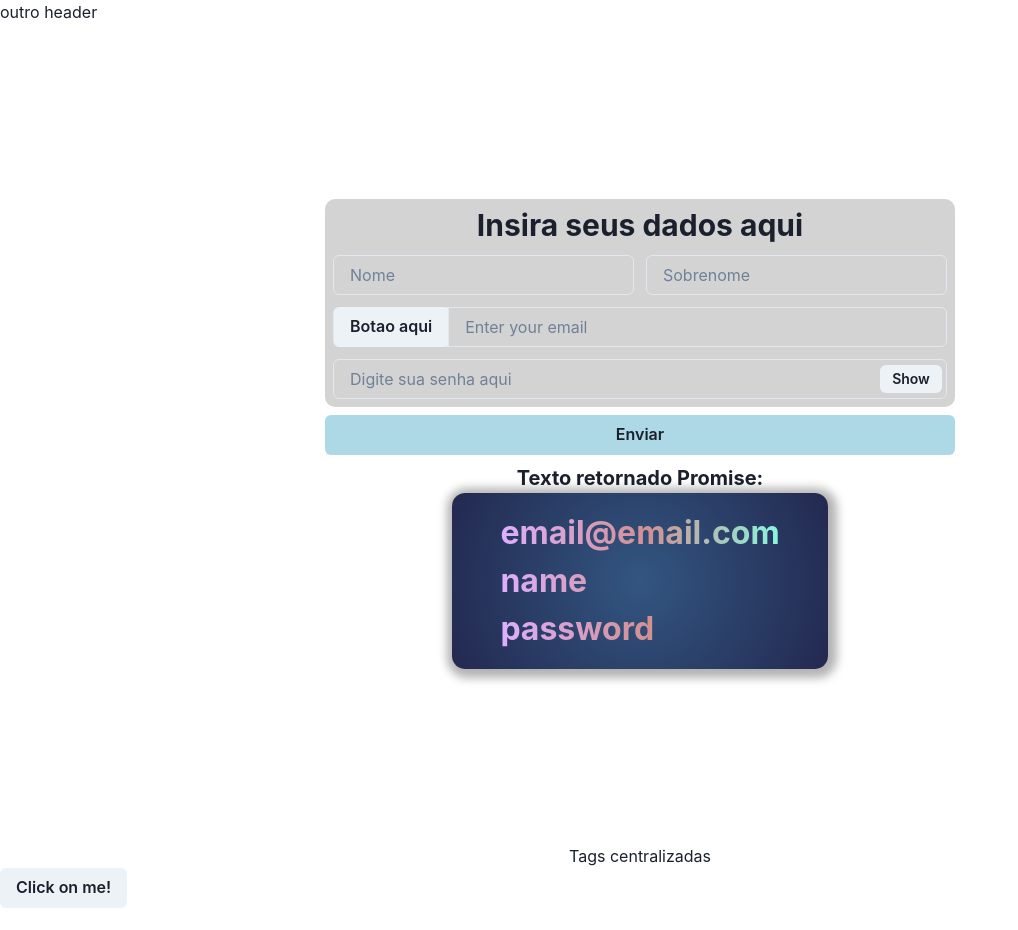
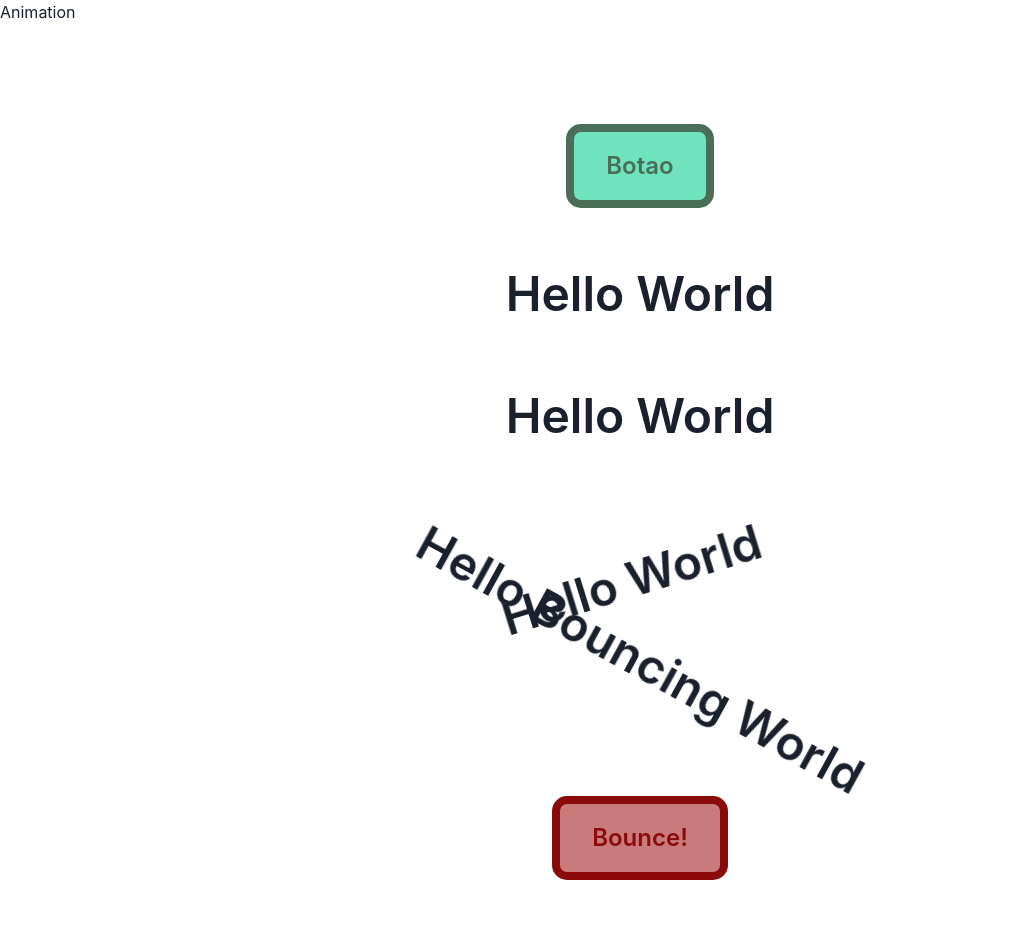
Before and after one commit to joseCarlosAndrade/react-study, a React (Create React App) app: page /animations in a window 1280 px wide. Shown: the top 930 px of the page, without its empty margins (0-1018 px from the left). After the commit the page ends 880 px from the top, so only its background shows below. Built offline with nearby package versions, Linux system fonts and the light colour scheme.

Commit message:
animations]

```diff
--- a/package.json
+++ b/package.json
@@ -16,6 +16,7 @@
     "framer-motion": "^10.18.0",
     "react": "^18.2.0",
     "react-dom": "^18.2.0",
+    "react-router-dom": "^6.22.0",
     "react-scripts": "^5.0.1",
     "styled-components": "^6.1.8",
     "typescript": "^4.9.5",
--- a/src/App.tsx
+++ b/src/App.tsx
@@ -3,23 +3,11 @@
 // import './App.css';
 // import { Cards } from './components/Cards';
 // import { Headers } from './components/Header/Header';
-import { Layout } from './components/Layout';
-import { PasswordField } from './components/PasswordField';
-import { GridComponent } from './components/GridPlaying';
-import { UserAuthentication } from './components/UserAuthentication'
+
 import React from 'react' // para React.Fragment, que eh o mesmo que <> </>
 
-// importando componentes para estilizaçao
-import styled from 'styled-components'
 
-// chakra ui
-import {
-  ChakraProvider,
-  Input,
-  Center,
-  Box,
-  Flex
-} from '@chakra-ui/react';
+import { BrowserRouter, Route, Routes } from 'react-router-dom';
 
 
 // estilizaçao usando template string
@@ -28,7 +16,10 @@ import {
 //   border-radius: 10px;
 // `
 
-
+import {Home} from './pages/Home';
+import { Conta } from './pages/Conta';
+import { Animations} from './pages/Animations/Animations';
+import { ChakraProvider } from '@chakra-ui/react';
 
 
 function App() {
@@ -38,41 +29,24 @@ function App() {
 
   // passando todo este componente como argumento no layout
   <>
-    <ChakraProvider>
-      <Layout>
+    <BrowserRouter>
+      <ChakraProvider>
+        <Routes>
+          <Route path='/' element={
+            <Home></Home>
+          }/>
 
-        <Box minHeight={'50vh'} padding='10px'>
-          <Flex align='center' justify='center' minHeight='100vh'>
-            <UserAuthentication></UserAuthentication>
-          {/* <PasswordField></PasswordField> */}
-          </Flex>
-        </Box>
+        <Route path='/conta' element={
+          <Conta></Conta>
+        } />
 
-        <Center>
-          Tags centralizadas
-        </Center>
-        <GridComponent></GridComponent>
+        <Route path='/animations' element={
+          <Animations></Animations>
+        }></Route>
 
-
-        {/* Passando uma children como argumento do componente Layout: */}
-
-        {/* <h1>Faça o login</h1> */}
-
-        {/* <Box>
-          <h2> Texto dentro do styled components</h2>
-
-        </Box> */}
-
-        {/* <label htmlFor='emailInput' > Email </label>
-        <input id='emailInput' type="email" />
-
-        <label htmlFor='passwordInput' > Senha </label>
-        <input id='passwordInput' type="password" /> */}
-
-        {/* <button>Enviar</button> */}
-
-      </Layout>
-    </ChakraProvider>
+        </Routes>
+      </ChakraProvider>
+    </BrowserRouter>
   </>
   //  ou usemos: </React.Fragment>
 
--- a/src/components/UserAuthentication.tsx
+++ b/src/components/UserAuthentication.tsx
@@ -1,5 +1,5 @@
 import { PasswordField } from "./PasswordField";
-import { Input, InputGroup, InputLeftAddon, Stack, Button, Center, Heading, Box, Text, background } from "@chakra-ui/react";
+import { Input, InputGroup, InputLeftAddon, Stack, Button, Center, Heading, Box, Text, background, Spinner } from "@chakra-ui/react";
 import styled from 'styled-components';
 import  React, { useState }  from 'react'
 import { useEffect } from "react";
@@ -75,7 +75,8 @@ export const UserAuthentication = () => {
                         {/* conditional rendering: */}
                     {
                        ( userData === null || userData === undefined ) ?
-                        <p>Loading..</p> :
+                        // <p>Loading..</p> :
+                        <Spinner></Spinner> :
                         <div className="gradient-text">
                             <p>{userData?.email} </p>
                             <p>{userData?.name}</p>
--- /dev/null
+++ b/src/pages/Animations/Animations.tsx
@@ -0,0 +1,24 @@
+import './animations.css'
+
+export const Animations = () => {
+    return (
+        <>
+            <h1>Animation</h1>
+            <div className='container'>
+
+                <button className='container-btn'>Botao</button>
+
+                <h1 className='container-h1  animate slideInLeft'>Hello World</h1>
+                <h1 className='container-h1 animate slideInLeft animate--fast' >Hello World</h1>
+
+                <h1 className='container-h1 animate rotate animate--slow animate--infinite'>Hello World</h1>
+
+                <h1 className='container-h1 animate rotate-bounce animate--infinite'>Hello Bouncing World</h1>
+
+
+                <button className='container-red-btn'>Bounce!</button>
+            </div>
+
+        </>
+    )
+}
--- /dev/null
+++ b/src/pages/Animations/animations.css
@@ -0,0 +1,169 @@
+.container {
+    display: flex;
+    align-items: center;
+    justify-content: center;
+    flex-direction: column;
+}
+
+.container-btn {
+    /* position: absolute; */
+
+    /* top: 100px; */
+    margin-top: 100px;
+    padding: 1rem 2rem;
+    background-color: rgb(111, 227, 189);
+    font-size: x-large;
+    color: rgb(74, 110, 87);
+    font-weight: 600;
+
+    border: 8px solid rgb(74, 110, 87);
+    border-radius: 15px;
+
+    /* transition properties */
+    transition-property: transform;
+    transition-duration: 0.2s;
+    transition-timing-function: ease-in-out; /* acceleration curve*/
+    transition-delay: 0s; /* delay before the transition is applied*/
+
+    /* shorthand for everything above, including the background color: */
+
+    transition: transform 0.3s ease-in-out 0s, background-color 0.3s, color 0.3s;
+
+    /* or */
+    transition: all 0.3s ease-in-out;
+}
+
+.container-btn:hover {
+    transform: translateY(-10px);
+    background-color: rgb(74, 110, 87);
+    color: rgb(111, 227, 189);
+}
+
+/* Animation */
+/* Utlility classes */
+.animate {
+    animation-duration: 1s;
+    animation-fill-mode: both;
+}
+
+/* double classes, only allow to use these utility classes if .animate class is also part of the classname*/
+.animate.animate--infinite {
+    animation-iteration-count: infinite;
+}
+
+.animate.animate--delay-1s {
+    animation-delay: 1s;
+}
+
+.animate.animate--fast {
+    animation-duration: 0.6s;
+}
+
+.animate.animate--slow {
+    animation-duration: 3s;
+}
+
+/* syntax: name of animation */
+@keyframes slideInLeft {
+    /* beginning,  0% */
+    from {
+        transform: translateX(-300px);
+    }
+
+    /* ending 100% */
+    to{
+        transform: translateX(0px);
+    }
+}
+
+.container-h1 {
+    margin-top: 50px;
+    font-size: 3rem;
+    font-weight: 600;
+
+
+}
+
+.slideInLeft {
+    animation-name: slideInLeft; /*kleyframe*/
+    /* animation-duration: 1s; time to complete one cycle, from 0 to 100% */
+    animation-timing-function: ease-in-out; /*acceleration curve
+    /* animation-delay: 0s;
+    animation-iteration-count: 1;
+    animation-direction: normal; run normally or in reverse
+    animation-fill-mode: forwards; forwards, backwards, both, none */
+
+    /* replace all of that by just animation */
+    /* animation: slideInLeft 1s ease-in-out 0s 1 normal forwards; */
+}
+
+@keyframes rotate {
+    from {
+        transform: rotate(0);
+    }
+    to {
+        transform: rotate(360deg);
+    }
+}
+
+.rotate {
+    animation: rotate;
+    animation-timing-function: ease-out;
+
+    transform-origin: 100% 120%; /* default value: center . we cant choose any axis of rotation*/
+}
+
+@keyframes rotate-bounce {
+    0% {
+        transform: rotate(0);
+    }
+    50% {
+        transform: rotate(390deg);
+    }
+    65% {
+        transform: rotate(350deg);
+    }
+    70%, 100% {
+        transform:rotate(360deg);
+    }
+}
+
+
+.rotate-bounce {
+    animation: rotate-bounce;
+    animation-timing-function: ease-in-out;
+    animation-duration: 1s;
+    /* animation-delay: 1s; */
+}
+
+/* animation on hover */
+
+.container-red-btn {
+    margin-top: 100px;
+    padding: 1rem 2rem;
+    background-color: rgb(201, 123, 123);
+    font-size: x-large;
+    color: rgb(139, 11, 11);
+    font-weight: 600;
+
+    border: 8px solid rgb(139, 11, 11);
+    border-radius: 15px;
+
+    transition-property: animation;
+    transition-duration: 0.2s;
+    transition-timing-function: ease-in-out; /* acceleration curve*/
+    transition-delay: 0s;
+
+
+    animation-timing-function: ease-in-out;
+    animation-duration: 1s;
+}
+
+
+.container-red-btn:hover {
+    animation: rotate-bounce;
+    animation-timing-function: ease-in-out;
+    animation-duration: 1s;
+
+
+}
--- /dev/null
+++ b/src/pages/Conta.tsx
@@ -0,0 +1,7 @@
+export const Conta = () => {
+    return (
+        <>
+            <h1>Conta pagina</h1>
+        </>
+    )
+}
--- /dev/null
+++ b/src/pages/Home.tsx
@@ -0,0 +1,46 @@
+import { Box, Center, ChakraProvider, Flex } from "@chakra-ui/react"
+import { Layout } from "../components/Layout"
+import { UserAuthentication } from "../components/UserAuthentication"
+import { GridComponent } from "../components/GridPlaying"
+
+export const Home = () => {
+    return (
+        <>
+          <Layout>
+
+            <Box minHeight={'50vh'} padding='10px'>
+              <Flex align='center' justify='center' minHeight='100vh'>
+                <UserAuthentication></UserAuthentication>
+              {/* <PasswordField></PasswordField> */}
+              </Flex>
+            </Box>
+
+            <Center>
+              Tags centralizadas
+            </Center>
+            <GridComponent></GridComponent>
+
+
+            {/* Passando uma children como argumento do componente Layout: */}
+
+            {/* <h1>Faça o login</h1> */}
+
+            {/* <Box>
+              <h2> Texto dentro do styled components</h2>
+
+            </Box> */}
+
+            {/* <label htmlFor='emailInput' > Email </label>
+            <input id='emailInput' type="email" />
+
+            <label htmlFor='passwordInput' > Senha </label>
+            <input id='passwordInput' type="password" /> */}
+
+            {/* <button>Enviar</button> */}
+
+          </Layout>
+
+
+        </>
+    )
+}
```
Also changed, not shown: src/pages/Home.css (added), 1 other file (tests, documents, lock files or other folders).
